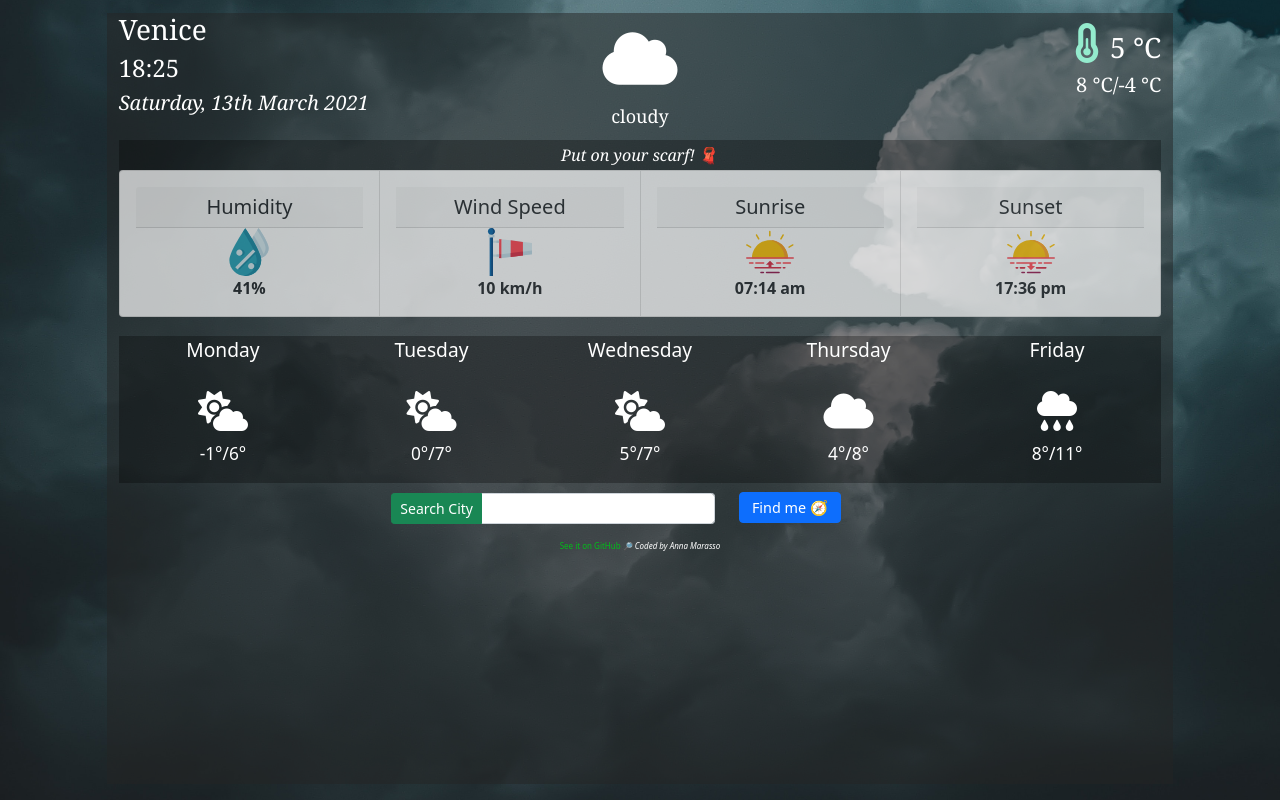
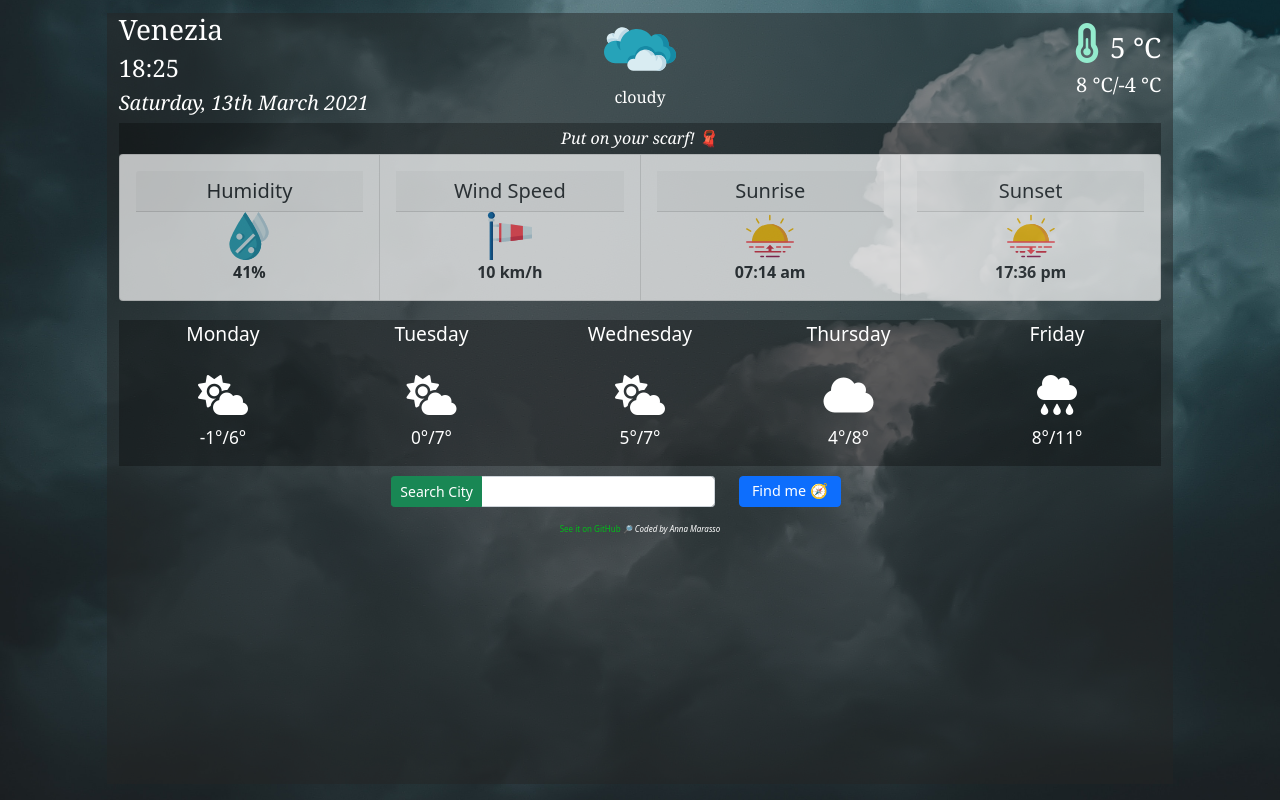
Before and after one commit to annamar90/Weather-App, a plain HTML site: page index.html in a window 1280 px wide. Drawn offline with nearby package versions, Linux system fonts and the light colour scheme.

Commit message:
Current weather icon fixed
Current weather icon and description fixed (justify content center)

```diff
--- a/index.html
+++ b/index.html
@@ -21,13 +21,17 @@
         <div class="container">
             <div class="row">
                 <div class="col ms-auto currentinfo">
-                    <h3 id= "city">Venice</h3>
+                    <h3 id= "city">Venezia</h3>
                     <h4 id= "time">20:33</h4>
                     <h5 class="italic" id="date">Sunday, 14th Feb 2021</h5>
                 </div>
-                <div class="col currenticon">
-                    <i class="fas fa-cloud"></i>
-                    <h7 class="currentweather">cloudy</h7>
+                <div class="col justify-content-center">
+                    <div class="row justify-content-center">
+                        <img src="icons/004-clouds.svg" class="currenticon" />
+                    </div>
+                    <div class="row">
+                        <h7 class="currentweather">cloudy</h7>
+                    </div>
                 </div>
                 <div class="col me-auto currenttemperature">
                     <div class="tempicon">
--- a/src/styles.css
+++ b/src/styles.css
@@ -30,7 +30,7 @@ html {
     font-family: Georgia;
     position: relative;
     display: block;
-    font-size: 0.3em;
+    font-size: 1em;
 }
 
 .currenttemperature {
@@ -42,10 +42,7 @@ html {
 
 
 .currenticon {
-    color: white;
-    font-size: 60px;
-    text-align: center;
-    position: relative;
+    width: 6em;
 }
 
 .currentinfo {
```
